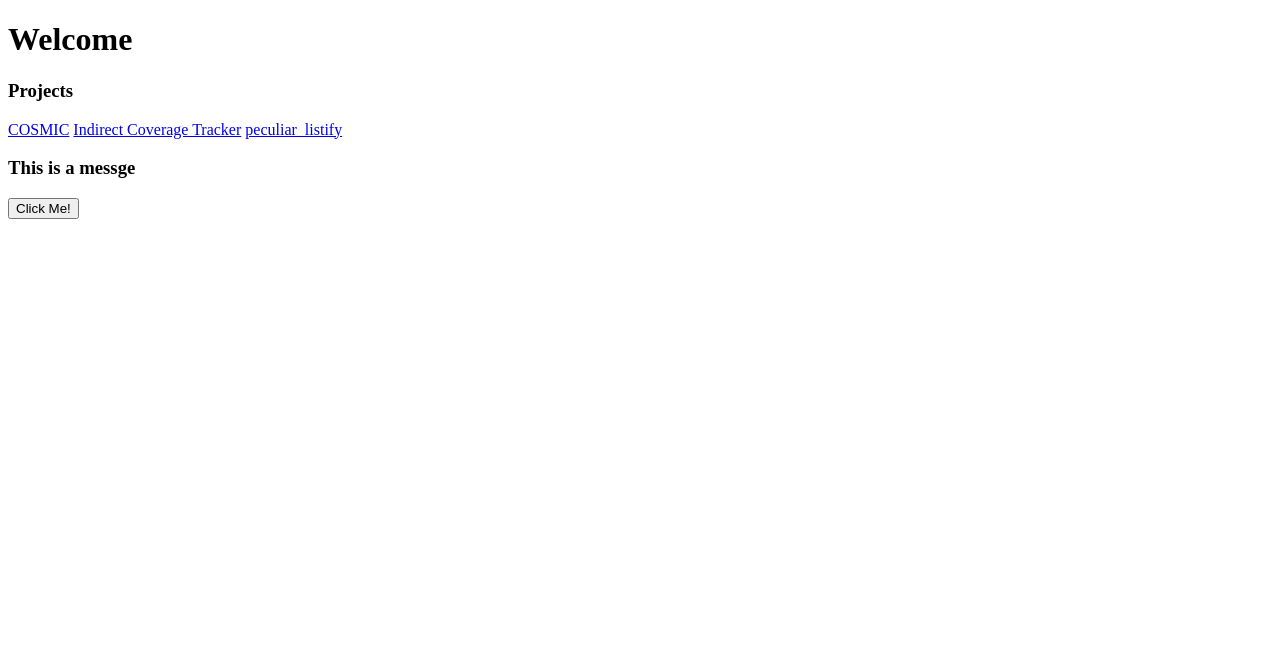
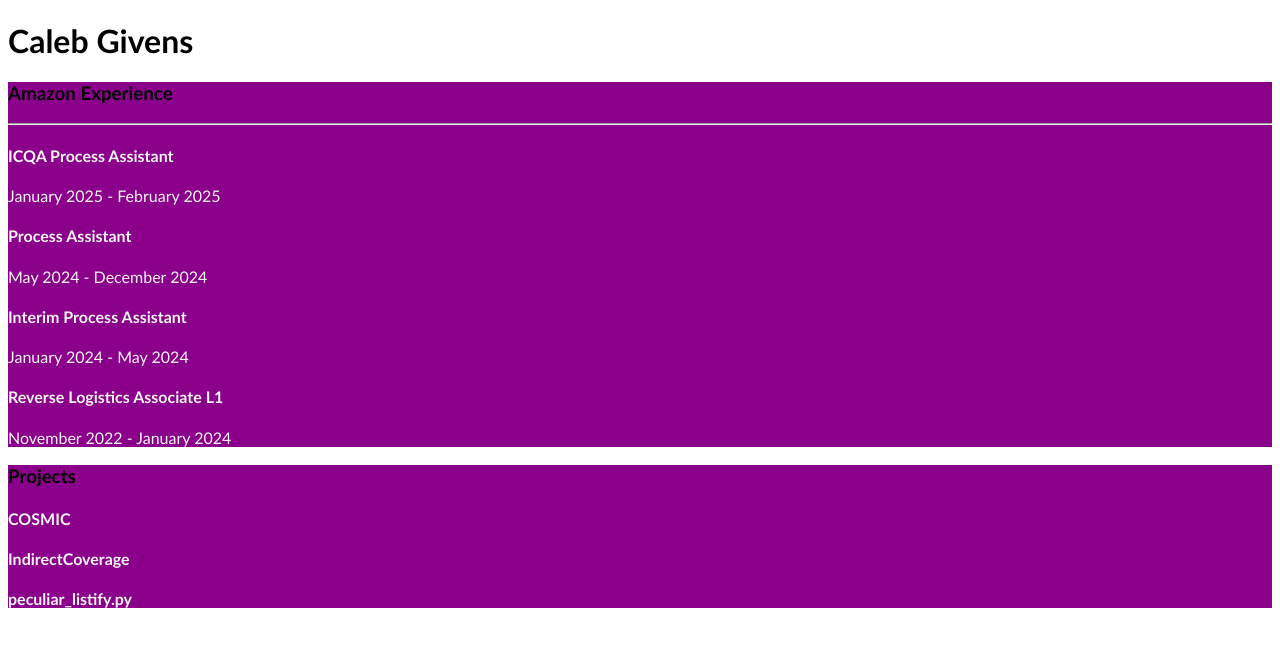
Before and after one commit to cagivens/cagivens.github.io, a plain HTML site: page index.html in a window 1280 px wide. Drawn offline with nearby package versions, Linux system fonts and the light colour scheme.

Commit message:
Added css

```diff
--- /dev/null
+++ b/general.css
@@ -0,0 +1,13 @@
+p, h1, h2, h3, h4, h5, h6 {
+    font-family: 'Trebuchet MS', 'Lucida Sans Unicode', 'Lucida Grande', 'Lucida Sans', Arial, sans-serif;
+}
+.informationSection {
+    background-color: darkmagenta;
+}
+.informationEntry h4 {
+    font-weight: bold;
+    color: whitesmoke;
+}
+.informationEntry p {
+    color: whitesmoke;
+}
--- a/index.html
+++ b/index.html
@@ -1,23 +1,52 @@
 <!DOCTYPE html>
 <html>
     <head>
-        <title>Caleb Givens</title>
+        <title>Welcome</title>
         <script src="https://ajax.googleapis.com/ajax/libs/jquery/3.7.1/jquery.min.js"></script>
+        <link rel="stylesheet" href="general.css"/>
     </head>
     <body>
-        <h1>Welcome</h1>
-
-        <h3>Projects</h3>
-        <a href="dl/COSMIC.xlsm" download>COSMIC</a>
-        <a href="dl/IndirectCoverage.xlsm" downlaod>Indirect Coverage Tracker</a>
-        <a href="dl/peculiar_listify.py" download>peculiar_listify</a>
-
-        <h3 id="myMessage">This is a messge</h3>
-        <button>Click Me!</button>
         <script>
-            $("button").click(function() {
-                $("#myMessage").toggle();
+            $(document).ready(function() {
+                $(".informationSection").click(function() {
+                    $(".informationEntry").slideToggle("slow");
+                });
             });
         </script>
+        <h1>Caleb Givens</h1>
+        <div class="informationSection">
+            <h3 class="informationHeader">Amazon Experience</h3>
+            <hr/>
+            <div class="informationEntry">
+                <h4>ICQA Process Assistant</h4>
+                <p>January 2025 - February 2025</p>
+            </div>
+            <div class="informationEntry">
+                <h4>Process Assistant</h4>
+                <p>May 2024 - December 2024</p>
+            </div>
+            <div class="informationEntry">
+                <h4>Interim Process Assistant</h4>
+                <p>January 2024 - May 2024</p>
+            </div>
+            <div class="informationEntry">
+                <h4>Reverse Logistics Associate L1</h4>
+                <p>November 2022 - January 2024</p>
+            </div>
+        </div>
+        <!--<a href="dl/COSMIC.xlsm" download>COSMIC</a>
+        <a href="dl/IndirectCoverage.xlsm" downlaod>Indirect Coverage Tracker</a>
+        <a href="dl/peculiar_listify.py" download>peculiar_listify</a>-->
+        <div class="informationSection">
+            <h3 class="informationHeader">Projects</h3>
+            <div class="informationEntry">
+                <h4>COSMIC</h4>
+            </div>
+            <div class="informationEntry">
+                <h4>IndirectCoverage</h4>
+            </div>
+            <div class="informationEntry">
+                <h4>peculiar_listify.py</h4>
+        </div>
     </body>
 </html>
```
